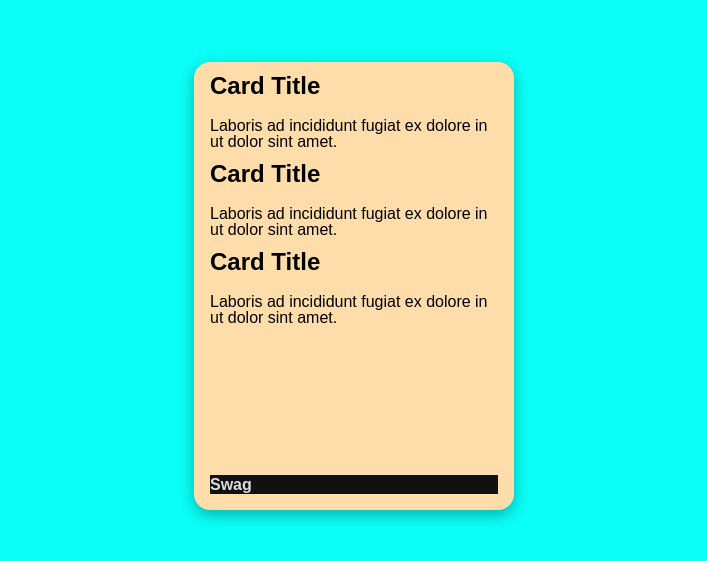
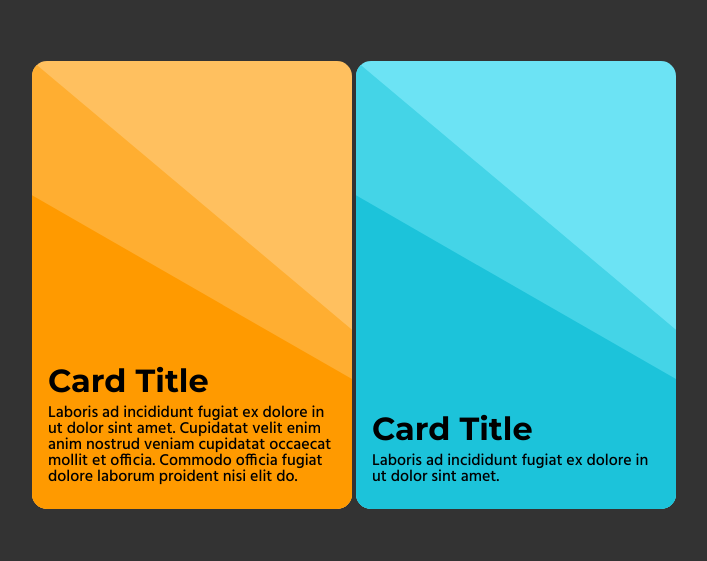
Before and after one commit to Misacorp/cards, a plain HTML site: page index.html in a window 1280 px wide. Shown: the part 115-676 px from the top of the page, without its empty margins (286-993 px from the left). Drawn offline with nearby package versions, Linux system fonts and the light colour scheme.

Commit message:
Card styling

```diff
--- /dev/null
+++ b/assets/css/color.css
@@ -0,0 +1,13 @@
+/*http://paletton.com/#uid=10N0u0kxWEok8JHpRG3EfsFGkmm*/
+
+.orange-1 { background-color: #FFC05F; }
+.orange-2 { background-color: #FFAE31; }
+.orange-3 { background-color: #FF9A00; }
+
+.blue-1 { background-color: #6CE3F4; }
+.blue-2 { background-color: #44D4E7; }
+.blue-3 { background-color: #1CC3DA; }
+
+.blue-metallic-1 { background-color: #CBE5EF; }
+.blue-metallic-2 { background-color: #9FD0E3; }
+.blue-metallic-3 { background-color: #79BED8; }
--- /dev/null
+++ b/assets/css/style.css
@@ -0,0 +1,85 @@
+@import url('https://fonts.googleapis.com/css?family=Hind:500|Montserrat:700');
+
+* {
+  box-sizing: border-box;
+  margin: 0;
+  padding: 0;
+}
+
+body {
+  font-family: 'Hind', sans-serif;
+  font-weight: 500;
+  color: black;
+}
+
+.card-container {
+  display: block;
+  position: relative;
+  margin-left: auto;
+  margin-right: auto;
+  height: 100vh;
+  line-height: 100vh;
+  text-align: center;
+
+  background-color: #333;
+}
+
+.card {
+  display: inline-block;
+  position: relative;
+  vertical-align: middle;
+  overflow: hidden;
+
+  width: 20rem;
+  height: 28rem;
+  line-height: 1em;
+  border-radius: 15px;
+}
+
+.card--clip {
+  position: absolute;
+  top: 0;
+  left: 0;
+  width: 100%;
+  height: 100%;
+}
+
+.card--clip-1 {
+  -webkit-clip-path: polygon(0 30%, 100% 71%, 100% 100%, 0% 100%);
+  clip-path: polygon(0 30%, 100% 71%, 100% 100%, 0% 100%);
+}
+
+.card--clip-2 {
+  -webkit-clip-path: polygon(0 0, 100% 60%, 100% 100%, 0% 100%);
+  clip-path: polygon(0 0, 100% 60%, 100% 100%, 0% 100%);
+}
+
+.card--title {
+  font-size: 2em;
+  font-family: 'Montserrat', sans-serif;
+  font-weight: 700;
+  margin-bottom: 0.5em;
+}
+
+.card--content {
+  position: absolute;
+  bottom: 0.5rem;
+  left: 0;
+  padding: 1rem;
+  z-index: 2;
+  text-align: left;
+}
+
+.card--content > * {
+}
+
+.card--highlight {
+  display: block;
+  position: absolute;
+  right: 15px;
+  top: 0;
+  width: 8%;
+  height: 30%;
+  background-color: #FFCC88;
+  z-index: 1;
+}
--- a/index.html
+++ b/index.html
@@ -2,20 +2,32 @@
 <html>
 <head>
     <title>Cards</title>
-    <link rel="stylesheet" type="text/css" href="style.css">
+
+    <meta name="viewport" content="width=device-width, initial-scale=1">
+    <link rel="stylesheet" type="text/css" href="assets/css/style.css">
+    <link rel="stylesheet" type="text/css" href="assets/css/color.css">
 </head>
 <body>
 
-    <div class="card-display">
-        <div class="card">
-            <h2 class="card--content">Card Title</h2>
-            <p class="card--content">Laboris ad incididunt fugiat ex dolore in ut dolor sint amet.</p>
-            <h2 class="card--content">Card Title</h2>
-            <p class="card--content">Laboris ad incididunt fugiat ex dolore in ut dolor sint amet.</p>
-            <h2 class="card--content">Card Title</h2>
-            <p class="card--content">Laboris ad incididunt fugiat ex dolore in ut dolor sint amet.</p>
+    <div class="card-container">
+        <div class="card orange-1">
+            <div class="card--clip card--clip-2 orange-2"></div>
+            <div class="card--clip card--clip-1 orange-3"></div>
 
-            <div class="card--content card--footer">Swag</div>
+            <div class="card--content">
+              <h2 class="card--title">Card Title</h2>
+              <p>Laboris ad incididunt fugiat ex dolore in ut dolor sint amet. Cupidatat velit enim anim nostrud veniam cupidatat occaecat mollit et officia. Commodo officia fugiat dolore laborum proident nisi elit do.</p>
+            </div>
+        </div>
+
+        <div class="card blue-1">
+            <div class="card--clip card--clip-2 blue-2"></div>
+            <div class="card--clip card--clip-1 blue-3"></div>
+
+            <div class="card--content">
+              <h2 class="card--title">Card Title</h2>
+              <p>Laboris ad incididunt fugiat ex dolore in ut dolor sint amet.</p>
+            </div>
         </div>
     </div>
 
```
Also changed, not shown: 3d.html (added, +25 -0 lines), assets/css/3d.css (renamed from style.css), assets/js/3d.js (renamed from script.js), assets/js/script.js (added).
